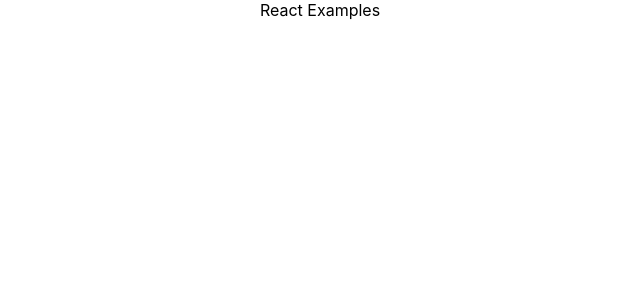
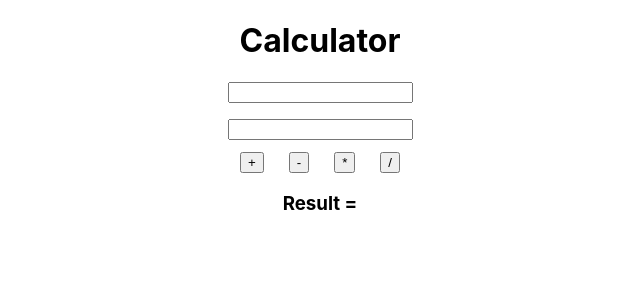
Before and after one commit to bongodev/react-js, a React (Create React App) app: page / in a window 1280 px wide. Shown: the top 300 px of the page, without its empty margins (320-960 px from the left). Built offline with nearby package versions, Linux system fonts and the light colour scheme.

Commit message:
implement components

```diff
--- a/src/App.css
+++ b/src/App.css
@@ -1,5 +1,7 @@
 .App {
   text-align: center;
+  display: flex;
+  justify-content: center;
 }
 
 .App-logo {
--- a/src/App.js
+++ b/src/App.js
@@ -1,9 +1,11 @@
+import Calculator from './calculator/Calculator';
+
 import './App.css';
 
 function App() {
   return (
     <div className="App">
-      React Examples
+      <Calculator />
     </div>
   );
 }
--- /dev/null
+++ b/src/calculator/Calculator.css
@@ -0,0 +1,17 @@
+.calculator {
+  display: flex;
+  flex-direction: column;
+  max-width: 500px;
+}
+
+.input {
+  display: flex;
+  flex-direction: column;
+  gap: 16px;
+  padding-bottom: 12px;
+}
+
+.operations {
+  display: flex;
+  justify-content: space-around;
+}
--- /dev/null
+++ b/src/calculator/Calculator.jsx
@@ -0,0 +1,29 @@
+import './Calculator.css';
+
+function Operation({ label }) {
+  return <button>{label}</button>;
+}
+
+function Calculator() {
+  const operations = ['+', '-', '*', '/'];
+
+  return (
+    <div className="calculator">
+      <h1>Calculator</h1>
+      <div className="input">
+        <input type="number" />
+        <input type="number" />
+      </div>
+      <div className="operations">
+        {operations.map((operation, index) => (
+          <Operation key={index} label={operation} />
+        ))}
+      </div>
+      <div>
+        <h3>Result = </h3>
+      </div>
+    </div>
+  );
+}
+
+export default Calculator;
```
